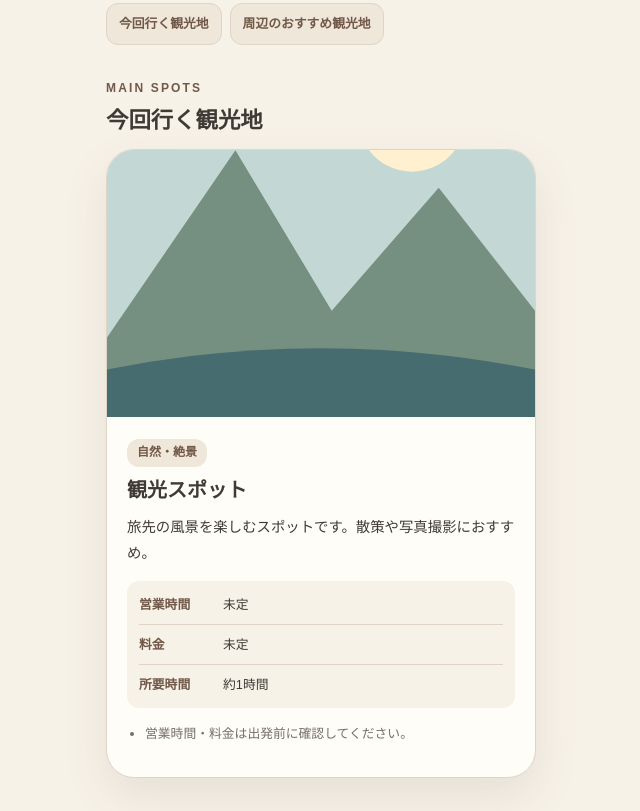
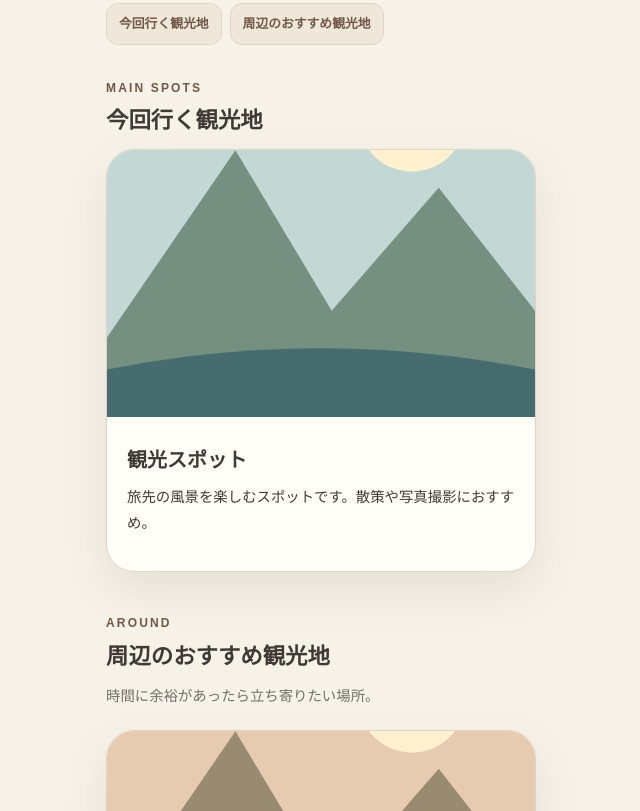
Before and after one commit to furuharu1211/Travel-Template, a plain HTML site: page sightseeing.html in a window 1280 px wide. Shown: the part 268-1079 px from the top of the page, without its empty margins (319-959 px from the left). Drawn offline with Linux system fonts and the light colour scheme.

Commit message:
refactor: simplify sightseeing cards and external links

```diff
--- a/config/sightseeing.js
+++ b/config/sightseeing.js
@@ -13,18 +13,10 @@ window.TRIP_DATA.sightseeing = {
         {
           id: "spot-01",
           title: "観光スポット",
-          category: "自然・絶景",
           description: "旅先の風景を楽しむスポットです。散策や写真撮影におすすめ。",
           images: [
             { src: "images/hero/hero-01.svg", alt: "山と水辺のサンプルイラスト" }
           ],
-          hours: "未定",
-          fee: "未定",
-          duration: "約1時間",
-          address: "",
-          access: "",
-          parking: "",
-          notes: ["営業時間・料金は出発前に確認してください。"],
           website: "",
           googleMaps: "",
           appleMaps: "",
@@ -41,7 +33,6 @@ window.TRIP_DATA.sightseeing = {
         {
           id: "spot-02",
           title: "散策・お土産スポット",
-          category: "散策・ショッピング",
           description: "旅の思い出になるお土産を探したり、のんびり散策したりする候補です。",
           images: [{ src: "images/hero/hero-02.svg", alt: "夕景のサンプルイラスト" }]
         }
--- a/css/sightseeing.css
+++ b/css/sightseeing.css
@@ -11,17 +11,10 @@
 .media-frame{flex:0 0 100%;min-width:0;aspect-ratio:16/10;background:var(--surface-2);scroll-snap-align:start}
 .media-frame img{width:100%;height:100%;object-fit:cover}
 .place-body{padding:20px;overflow-wrap:anywhere}
-.place-category{display:inline-block;padding:3px 10px;background:var(--surface-2);border-radius:var(--radius-sm);color:var(--accent-dark);font-size:.75rem;font-weight:700}
 .place-body h3{font-size:1.25rem;line-height:1.5;margin:8px 0 10px}
 .place-description{font-size:.9rem;white-space:pre-line;margin:0 0 14px}
-.place-details{margin:14px 0;background:var(--bg);padding:4px 12px;border-radius:var(--radius-sm)}
-.place-detail{display:grid;grid-template-columns:76px minmax(0,1fr);gap:8px;padding:8px 0;font-size:.8rem;border-bottom:1px solid var(--border)}
-.place-detail:last-child{border-bottom:0}
-.place-detail dt{font-weight:700;color:var(--accent-dark)}
-.place-detail dd{margin:0;white-space:pre-line}
-.place-notes{padding-left:18px;margin:12px 0;font-size:.8rem;color:var(--muted)}
 .place-buttons{margin-top:16px}
 .place-btn{display:inline-flex;align-items:center;justify-content:center;min-height:42px;padding:8px 12px;border:1px solid var(--border);border-radius:var(--radius-sm);background:var(--surface-2);color:var(--accent-dark);font-weight:700;font-size:.8rem;text-decoration:none;text-align:center}
 .place-btn.primary{border-color:var(--accent-dark);background:var(--accent-dark);color:var(--surface)}
 .place-btn:hover{outline:1px solid var(--accent)}
-@media(max-width:340px){.place-body{padding:14px}.place-detail{grid-template-columns:62px minmax(0,1fr)}}
+@media(max-width:340px){.place-body{padding:14px}}
--- a/js/pages/sightseeing.js
+++ b/js/pages/sightseeing.js
@@ -55,15 +55,8 @@
         });
         if(frames.childElementCount){if(frames.childElementCount>1){frames.classList.add("is-gallery");frames.tabIndex=0;frames.setAttribute("aria-label",title+"の写真（横スクロール）");}card.append(frames);}
         const body=el("div","place-body");
-        if(spot.category)body.append(el("span","place-category",spot.category));
         body.append(el("h3","",title));
         if(spot.description)body.append(el("p","place-description",spot.description));
-        const details=el("dl","place-details");
-        [["営業時間",spot.hours],["料金",spot.fee],["所要時間",spot.duration],["住所",spot.address],["アクセス",spot.access],["駐車場",spot.parking]].forEach(([label,value])=>{
-          if(value){const row=el("div","place-detail");row.append(el("dt","",label),el("dd","",value));details.append(row);}
-        });
-        if(details.childElementCount)body.append(details);
-        if(Array.isArray(spot.notes)&&spot.notes.length){const notes=el("ul","place-notes");spot.notes.forEach(note=>notes.append(el("li","",note)));body.append(notes);}
         const buttons=el("div","place-buttons");
         const query=typeof spot.mapQuery==="string"?spot.mapQuery.trim():"";
         const google=safeUrl(spot.googleMaps)||(query?"https://www.google.com/maps/search/?api=1&query="+encodeURIComponent(query):null);
```
Also changed, not shown: 1 other file.
